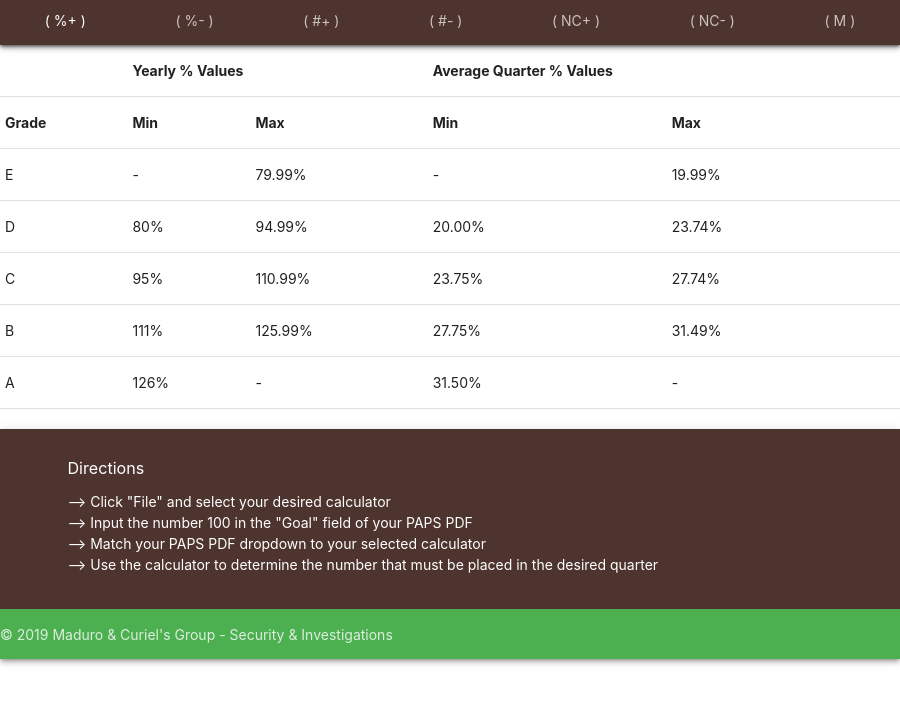
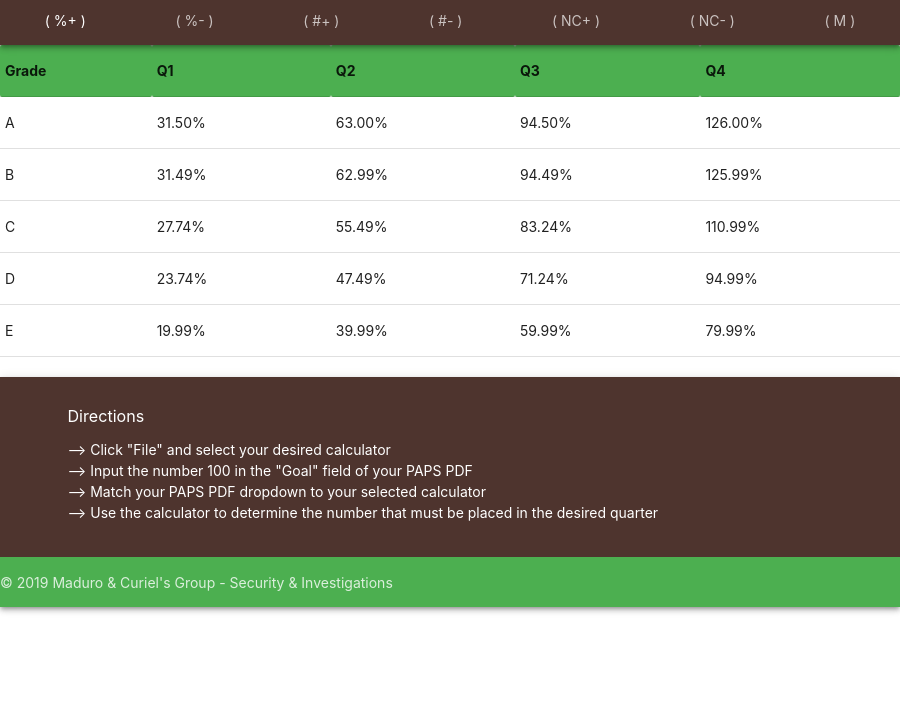
Before and after one commit to Guenton/koffiepot, an Electron app: page views/koffiePot.html in a window 900 px wide. Shown: the part 67-770 px from the top of the page. Drawn offline with nearby package versions, Linux system fonts and the light colour scheme.

Commit message:
finished theming ready for first build

```diff
--- a/package.json
+++ b/package.json
@@ -4,7 +4,8 @@
   "description": "Tool that helps with PAPS grading",
   "main": "core.js",
   "scripts": {
-    "start": "electron ."
+    "start": "electron .",
+    "dist": "build"
   },
   "repository": {
     "type": "git",
--- a/views/koffiePot.html
+++ b/views/koffiePot.html
@@ -29,44 +29,47 @@
   <main>
   <div class="row">
     <table class="highlight">
-      <tr>
-        <th></th>
-        <th colspan="2">Yearly % Values</th>
-        <th colspan="2">Average Quarter % Values</th>
+      <tr class="green">
+        <th>Grade</th>
+        <th>Q1</th>
+        <th>Q2</th>
+        <th>Q3</th>
+        <th>Q4</th>
       </tr>
       <tr>
-        <th>Grade</th>
-        <th>Min</th>
-        <th>Max</th>
-        <th>Min</th>
-        <th>Max</th>
+        <td>A</td>
+        <td>31.50%</td>
+        <td>63.00%</td>
+        <td>94.50%</td>
+        <td>126.00%</td>
+      </tr>
+      <tr>
+        <td>B</td>
+        <td>31.49%</td>
+        <td>62.99%</td>
+        <td>94.49%</td>
+        <td>125.99%</td>
+      </tr>
+      <tr>
+        <td>C</td>
+        <td>27.74%</td>
+        <td>55.49%</td>
+        <td>83.24%</td>
+        <td>110.99%</td>
+      </tr>
+      <tr>
+        <td>D</td>
+        <td>23.74%</td>
+        <td>47.49%</td>
+        <td>71.24%</td>
+        <td>94.99%</td>
       </tr>
       <tr>
         <td>E</td>
-        <td>-</td>
+        <td>19.99%</td>
+        <td>39.99%</td>
+        <td>59.99%</td>
         <td>79.99%</td>
-        <td>-</td>
-        <td>19.99%</td>
-      </tr>
-      <tr>
-        <td>D</td>
-        <td>80%</td><td>94.99%</td>
-        <td>20.00%</td><td>23.74%</td>
-      </tr>
-      <tr>
-        <td>C</td>
-        <td>95%</td><td>110.99%</td>
-        <td>23.75%</td><td>27.74%</td>
-      </tr>
-      <tr>
-        <td>B</td>
-        <td>111%</td><td>125.99%</td>
-        <td>27.75%</td><td>31.49%</td>
-      </tr>
-      <tr>
-        <td>A</td>
-        <td>126%</td><td>-</td>
-        <td>31.50%</td><td>-</td>
       </tr>
     </table>
   </div>
```
Also changed, not shown: core.js (+11 -6 lines), icons/pot.ico (added).
